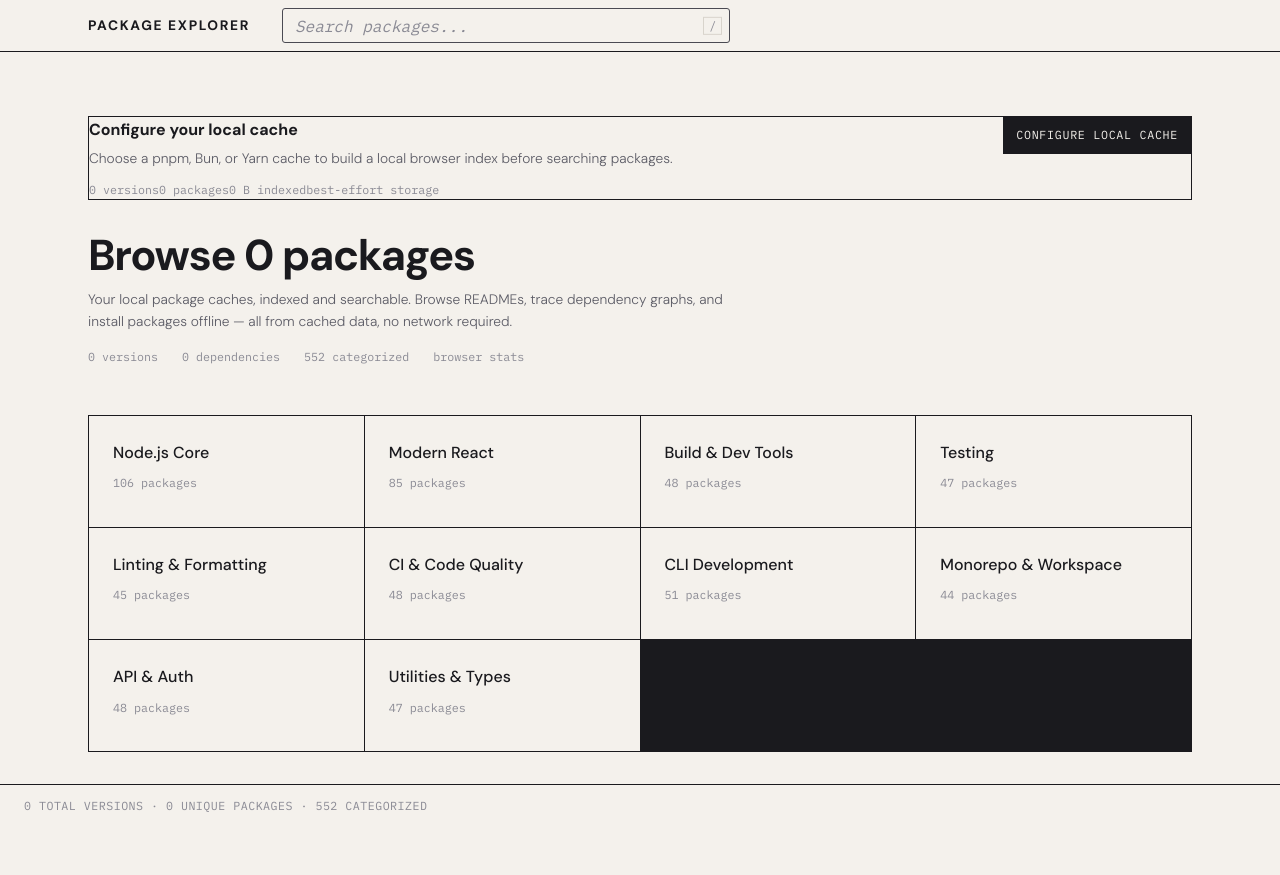
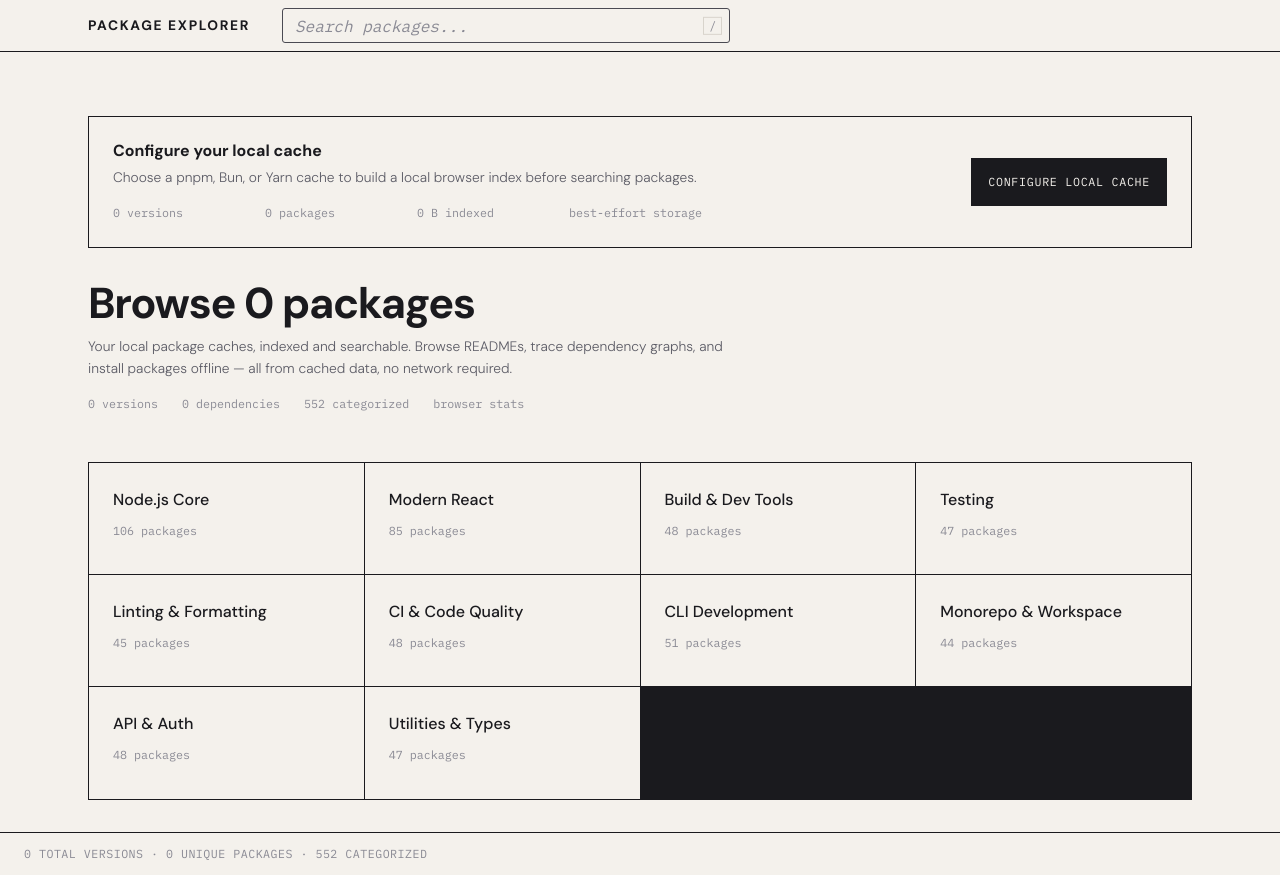
Before and after one commit to devular/offline-pnpm-browser, a React (Vite) app: page / in a window 1280 px wide. Before the commit the page ends 828 px from the top, so only its background shows below. Built offline with nearby package versions, Linux system fonts and the light colour scheme.

Commit message:
fix(ui): improve cache configure callout spacing

```diff
--- a/src/components/CacheConfigureCallout.tsx
+++ b/src/components/CacheConfigureCallout.tsx
@@ -12,7 +12,7 @@ export function CacheConfigureCallout({
 
   return (
     <section className={`cache-config-callout cache-config-callout-${position}`}>
-      <div>
+      <div className="cache-config-body">
         <h3>{hasIndex ? 'Local cache configured' : 'Configure your local cache'}</h3>
         <p>
           {hasIndex
--- a/src/styles/global.css
+++ b/src/styles/global.css
@@ -405,13 +405,13 @@ a {
 }
 
 .cache-config-callout {
-  display: flex;
-  align-items: flex-start;
-  justify-content: space-between;
+  display: grid;
+  grid-template-columns: minmax(0, 1fr) auto;
+  align-items: center;
   gap: var(--s6);
   border: 1px solid var(--ink);
   background: var(--paper);
-  padding: var(--s5);
+  padding: var(--s6);
 }
 
 .cache-config-callout-top {
@@ -420,36 +420,43 @@ a {
 
 .cache-config-callout-bottom {
   margin-top: var(--s8);
+}
+
+.cache-config-body {
+  min-width: 0;
 }
 
 .cache-config-callout h3 {
   font-family: var(--font-display);
   font-size: var(--text-base);
-  color: var(--ink);
-  margin-bottom: var(--s1);
+  line-height: 1.2;
+  color: var(--ink);
+  margin-bottom: var(--s2);
 }
 
 .cache-config-callout p {
   font-size: var(--text-sm);
+  line-height: 1.45;
   color: var(--text-2);
   max-width: 42rem;
 }
 
 .cache-config-status {
-  display: flex;
-  flex-wrap: wrap;
-  gap: var(--s2) var(--s5);
+  display: grid;
+  grid-template-columns: repeat(auto-fit, minmax(8.5rem, max-content));
+  gap: var(--s2) var(--s4);
+  margin-top: var(--s4);
+  font-family: var(--font-mono);
+  font-size: var(--text-xs);
+  color: var(--text-3);
+  font-variant-numeric: tabular-nums;
+}
+
+.cache-config-meta {
   margin-top: var(--s3);
   font-family: var(--font-mono);
-  font-size: var(--text-xs);
-  color: var(--text-3);
-  font-variant-numeric: tabular-nums;
-}
-
-.cache-config-meta {
-  margin-top: var(--s2);
-  font-family: var(--font-mono);
   font-size: var(--text-xs) !important;
+  line-height: 1.45;
   color: var(--text-3) !important;
 }
 
@@ -465,7 +472,9 @@ a {
   color: var(--paper);
   background: var(--ink);
   border: 1px solid var(--ink);
-  padding: var(--s2) var(--s3);
+  min-height: 3rem;
+  padding: var(--s3) var(--s4);
+  white-space: nowrap;
 }
 
 .cache-config-link:hover {
@@ -1578,7 +1587,8 @@ a {
   }
 
   .cache-config-callout {
-    flex-direction: column;
+    grid-template-columns: 1fr;
+    align-items: stretch;
   }
 
   .browser-index-actions {
```
